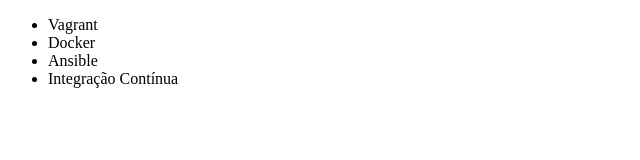
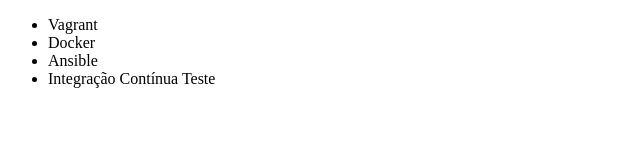
Before and after one commit to jonathan-negreiros/alura-git, a plain HTML site: page index.html in a window 1280 px wide. Shown: the full height of the page, 0-640 px from the left. Drawn offline with Linux system fonts and the light colour scheme.

Commit message:
Renomeando curso de Integração Contínua

```diff
--- a/index.html
+++ b/index.html
@@ -9,7 +9,7 @@
         <li>Vagrant</li>
         <li>Docker</li>
         <li>Ansible</li>
-        <li>Integração Contínua</li>
+        <li>Integração Contínua Teste</li>
     </ul>
 </body>
 </html>
```
